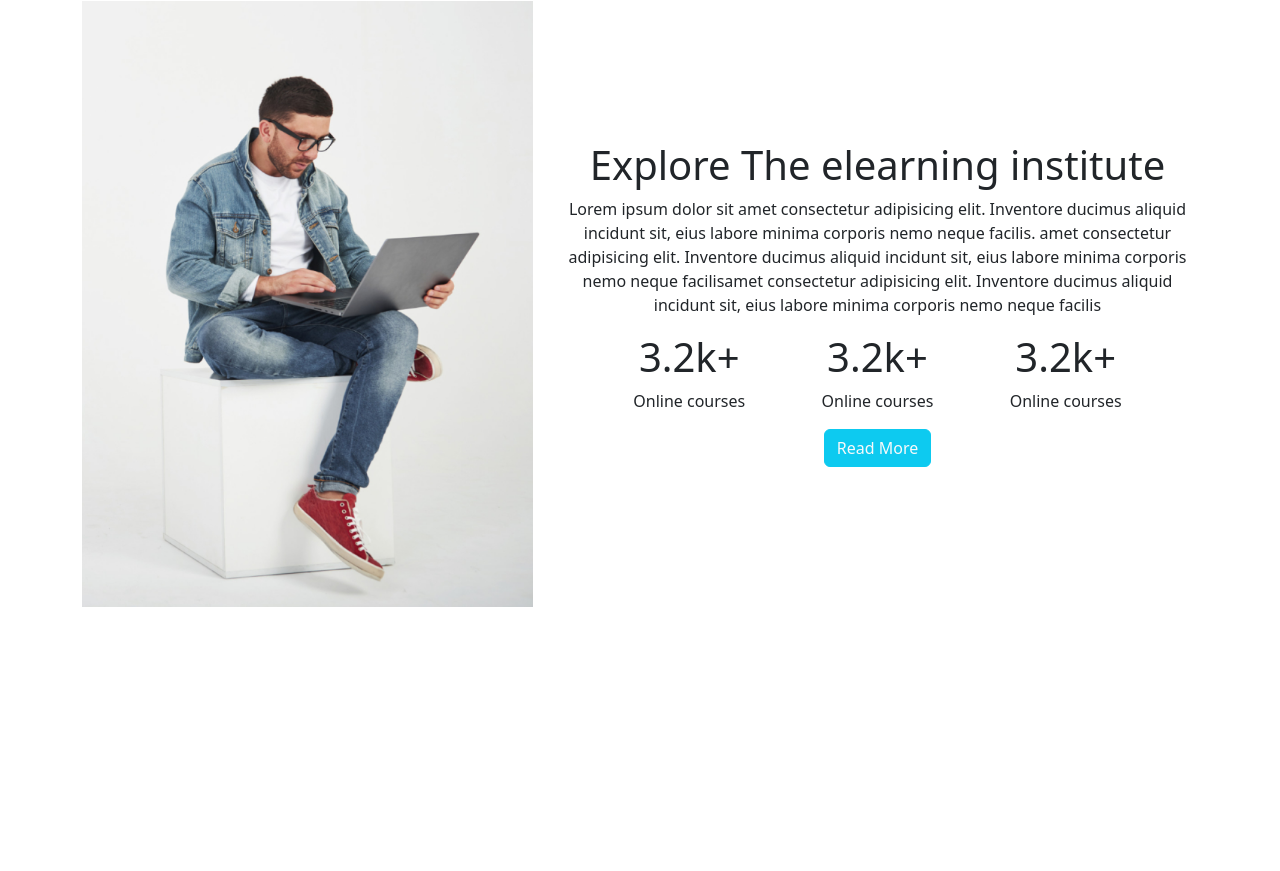
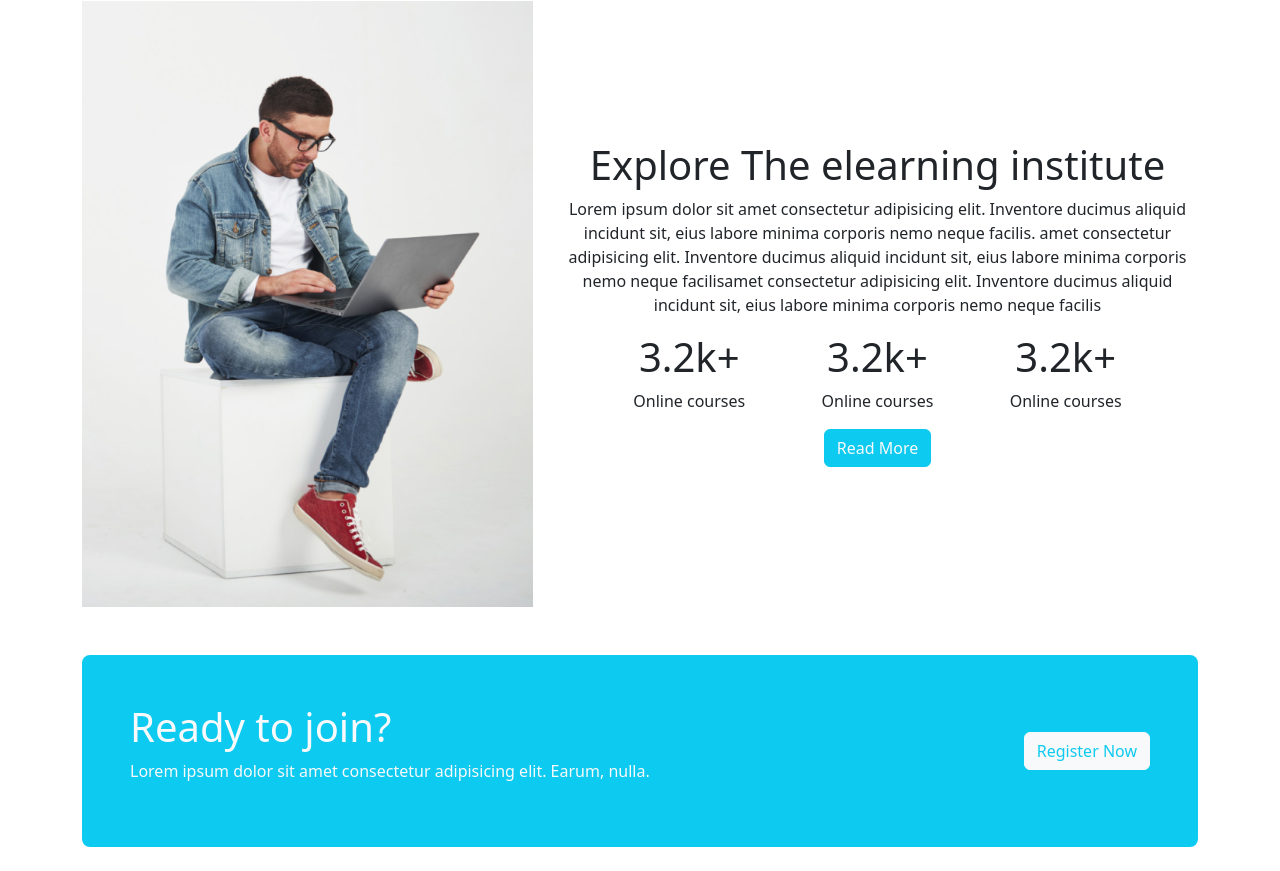
Before and after one commit to sohanthedev/sohan-programming, a plain HTML site: page index.html in a window 1280 px wide. Shown: the part 1478-2349 px from the top of the page. Before the commit the page ends 2133 px from the top, so only its background shows below. Drawn offline with nearby package versions, Linux system fonts and the light colour scheme.

Commit message:
register section four

```diff
--- a/index.html
+++ b/index.html
@@ -194,6 +194,21 @@
 
             </div>
         </section>
+        <section class="four bg-info p-5 rounded-3 my-4">
+            <div class="register d-flex justify-content-center justify-content-between align-items-center">
+                <div class="text-light">
+                    <h1>
+                        Ready to join?
+                    </h1>
+                    <p>Lorem ipsum dolor sit amet consectetur adipisicing elit. Earum, nulla.</p>
+                    </div>
+
+                <div>
+                    <a class="btn btn-light text-info" href="">Register Now</a>
+                </div>
+            </div>
+        </section>
+
     </main>
 
     <script src="https://cdn.jsdelivr.net/npm/bootstrap@5.2.0/dist/js/bootstrap.bundle.min.js"
```
